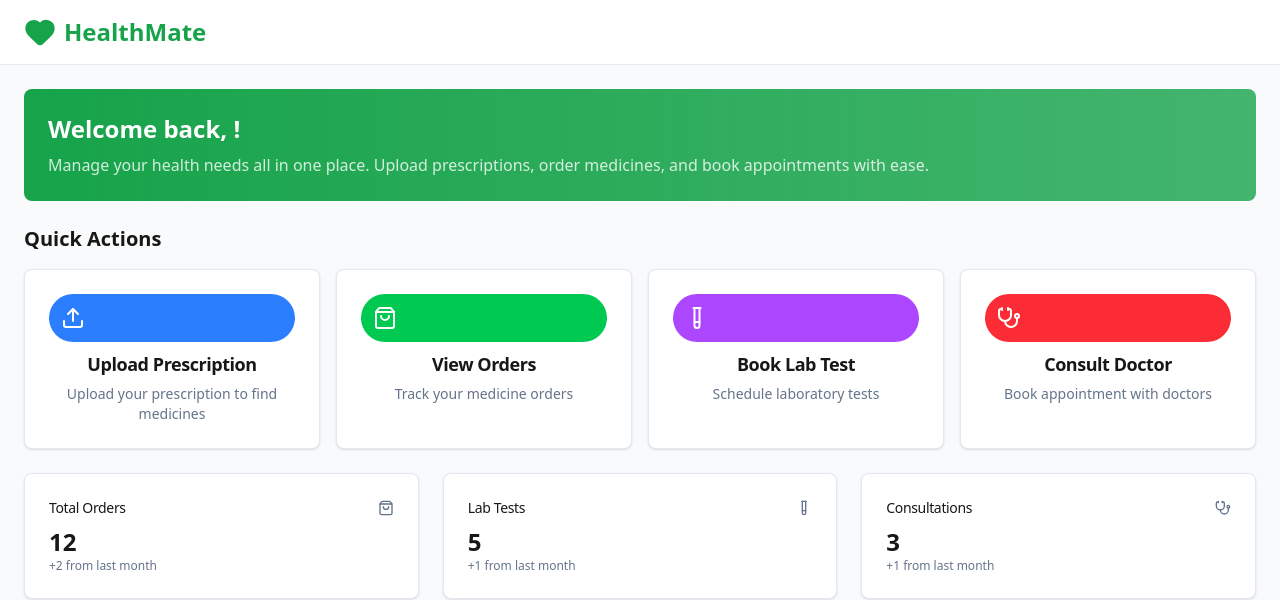
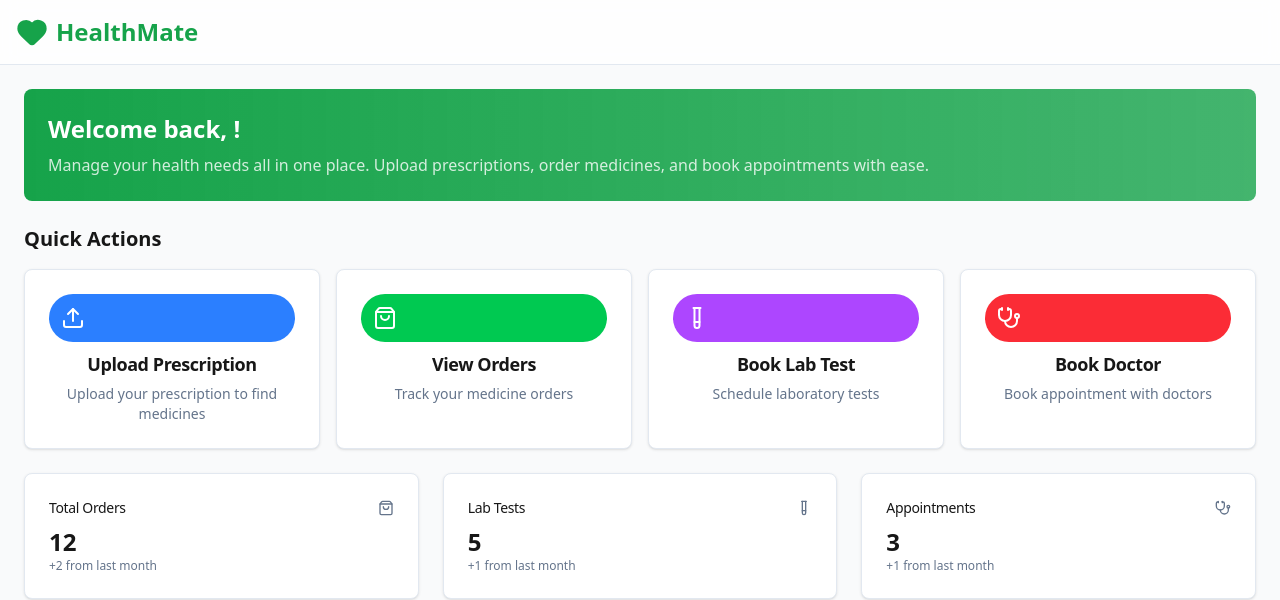
Before and after one commit to thommadurasahan/healthmate, a Next.js app: page /dashboard/patient in a window 1280 px wide. Shown: the top 600 px of the page. Built offline with nearby package versions, Linux system fonts and the light colour scheme; no server answers.

Commit message:
Match Dashboard header style with header in home page

```diff
--- a/app/dashboard/patient/page.tsx
+++ b/app/dashboard/patient/page.tsx
@@ -40,7 +40,7 @@ export default function PatientDashboard() {
       color: 'bg-purple-500 hover:bg-purple-600'
     },
     {
-      title: 'Consult Doctor',
+      title: 'Book Doctor',
       description: 'Book appointment with doctors',
       icon: Stethoscope,
       href: '/dashboard/patient/consultations',
@@ -133,7 +133,7 @@ export default function PatientDashboard() {
 
         <Card>
           <CardHeader className="flex flex-row items-center justify-between space-y-0 pb-2">
-            <CardTitle className="text-sm font-medium">Consultations</CardTitle>
+            <CardTitle className="text-sm font-medium">Appointments</CardTitle>
             <Stethoscope className="h-4 w-4 text-muted-foreground" />
           </CardHeader>
           <CardContent>
--- a/app/dashboard/pharmacy/medicines/page.tsx
+++ b/app/dashboard/pharmacy/medicines/page.tsx
@@ -143,6 +143,7 @@ export default function MedicinesPage() {
               <div className="space-y-2">
                 <label className="text-sm font-medium">Unit Type</label>
                 <select
+                  title='unit'
                   className="w-full h-10 px-3 py-2 border border-input bg-transparent rounded-md text-sm"
                   value={newMedicine.unit}
                   onChange={(e) => setNewMedicine({ ...newMedicine, unit: e.target.value })}
--- a/components/dashboard/header.tsx
+++ b/components/dashboard/header.tsx
@@ -15,19 +15,25 @@ export function DashboardHeader() {
   const getRoleColor = (role: string) => {
     switch (role) {
       case 'PATIENT':
-        return 'bg-blue-100 text-blue-800'
+        return 'bg-blue-100 text-blue-800 dark:bg-blue-900 dark:text-blue-200'
       case 'PHARMACY':
-        return 'bg-green-100 text-green-800'
+        return 'bg-green-100 text-green-800 dark:bg-green-900 dark:text-green-200'
+      case 'LABORATORY':
+        return 'bg-orange-100 text-orange-800 dark:bg-orange-900 dark:text-orange-200'
+      case 'DOCTOR':
+        return 'bg-purple-100 text-purple-800 dark:bg-purple-900 dark:text-purple-200'
+      case 'DELIVERY_PARTNER':
+        return 'bg-yellow-100 text-yellow-800 dark:bg-yellow-900 dark:text-yellow-200'
       case 'ADMIN':
-        return 'bg-purple-100 text-purple-800'
+        return 'bg-violet-100 text-violet-800 dark:bg-violet-900 dark:text-violet-200'
       default:
-        return 'bg-gray-100 text-gray-800'
+        return 'bg-muted text-muted-foreground'
     }
   }
 
   return (
-    <header className="bg-white border-b border-gray-200 px-6 py-4">
-      <div className="flex items-center justify-between">
+    <header className="border-b bg-background/80 backdrop-blur-sm sticky top-0 z-50">
+      <div className="container mx-auto px-4 py-4 flex items-center justify-between">
         <div className="flex items-center space-x-4">
           <Link href="/" className="flex items-center space-x-2">
             <Heart className="h-8 w-8 text-primary fill-current" />
@@ -37,7 +43,7 @@ export function DashboardHeader() {
           {session?.user && (
             <div className="flex items-center space-x-2">
               <span className={`px-2 py-1 rounded-full text-xs font-medium ${getRoleColor(session.user.role)}`}>
-                {session.user.role}
+                {session.user.role.replace('_', ' ')}
               </span>
             </div>
           )}
@@ -46,7 +52,7 @@ export function DashboardHeader() {
         <div className="flex items-center space-x-4">
           {session?.user && (
             <>
-              <div className="flex items-center space-x-2 text-sm text-gray-600">
+              <div className="flex items-center space-x-2 text-sm text-muted-foreground">
                 <User className="h-4 w-4" />
                 <span>{session.user.name}</span>
               </div>
@@ -54,7 +60,7 @@ export function DashboardHeader() {
                 variant="outline"
                 size="sm"
                 onClick={handleSignOut}
-                className="flex items-center space-x-2"
+                className="flex items-center space-x-2 hover:bg-primary hover:text-primary-foreground hover:border-primary transition-all duration-300"
               >
                 <LogOut className="h-4 w-4" />
                 <span>Sign Out</span>
```
